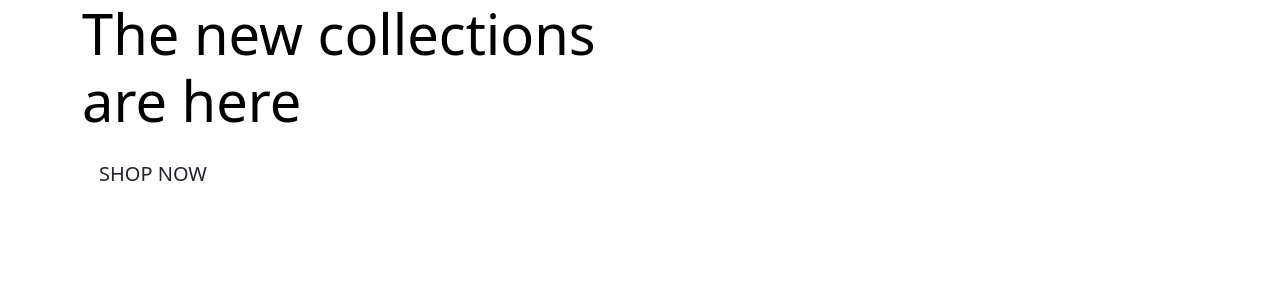
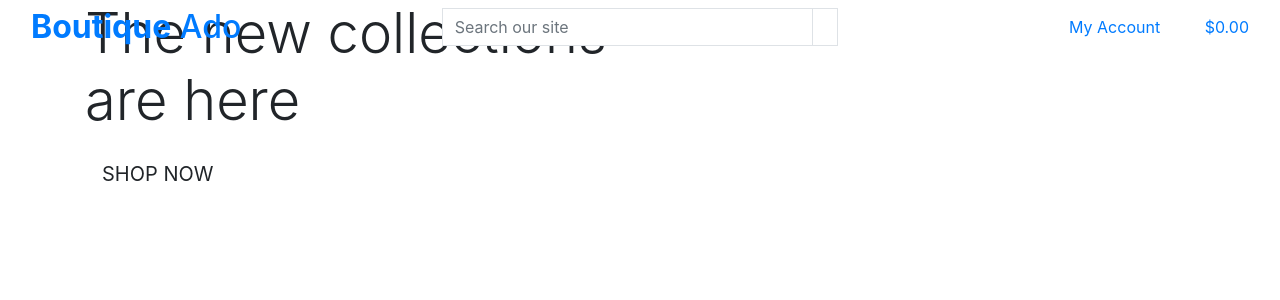
Before and after one commit to stephendawsondev/boutique-ado, a Django app: page / in a window 1280 px wide. Shown: the top 300 px of the page. Run offline with Django 3.2, Linux system fonts and the light colour scheme; some libraries are stand-ins or nearby versions.

Commit message:
add main page header

```diff
--- a/templates/base.html
+++ b/templates/base.html
@@ -1,52 +1,124 @@
 {% load static %}
 
-<!DOCTYPE html>
+<!doctype html>
 <html lang="en">
 
 <head>
+
   {% block meta %}
-  <!-- Required meta tags -->
-  <meta http-equiv-"X-UA-Compatible" content="IE=edge" />
-  <meta charset="utf-8" />
-  <meta name="viewport" content="width=device-width, initial-scale=1" />
+  <meta http-equiv="X-UA-Compatible" content="ie=edge">
+  <meta charset="utf-8">
+  <meta name="viewport" content="width=device-width, initial-scale=1, shrink-to-fit=no">
+  {% endblock %}
 
-  {% endblock meta %}
+  {% block extra_meta %}
+  {% endblock %}
 
-  {% block extra_meta %}{% endblock extra_meta %}
+  {% block corecss %}
+  <link rel="stylesheet" href="https://stackpath.bootstrapcdn.com/bootstrap/4.4.1/css/bootstrap.min.css"
+    integrity="sha384-Vkoo8x4CGsO3+Hhxv8T/Q5PaXtkKtu6ug5TOeNV6gBiFeWPGFN9MuhOf23Q9Ifjh" crossorigin="anonymous">
+  {% endblock %}
 
-  {% block css %}
-  <!-- Bootstrap CSS -->
-  <link href="https://cdn.jsdelivr.net/npm/bootstrap@5.1.3/dist/css/bootstrap.min.css" rel="stylesheet"
-    integrity="sha384-1BmE4kWBq78iYhFldvKuhfTAU6auU8tT94WrHftjDbrCEXSU1oBoqyl2QvZ6jIW3" crossorigin="anonymous" />
+  {% block extra_css %}
+  {% endblock %}
 
-  {% endblock css %}
+  {% block corejs %}
+  <script src="https://code.jquery.com/jquery-3.4.1.slim.min.js"
+    integrity="sha384-J6qa4849blE2+poT4WnyKhv5vZF5SrPo0iEjwBvKU7imGFAV0wwj1yYfoRSJoZ+n" crossorigin="anonymous">
+  </script>
+  <script src="https://cdn.jsdelivr.net/npm/popper.js@1.16.0/dist/umd/popper.min.js"
+    integrity="sha384-Q6E9RHvbIyZFJoft+2mJbHaEWldlvI9IOYy5n3zV9zzTtmI3UksdQRVvoxMfooAo" crossorigin="anonymous">
+  </script>
+  <script src="https://stackpath.bootstrapcdn.com/bootstrap/4.4.1/js/bootstrap.min.js"
+    integrity="sha384-wfSDF2E50Y2D1uUdj0O3uMBJnjuUD4Ih7YwaYd1iqfktj0Uod8GCExl3Og8ifwB6" crossorigin="anonymous">
+  </script>
+  {% endblock %}
 
-  {% block extra_css %}{% endblock extra_css %}
+  {% block extra_js %}
+  {% endblock %}
 
-  {% block js %}
-  <script src="https://cdn.jsdelivr.net/npm/bootstrap@5.1.3/dist/js/bootstrap.bundle.min.js"
-    integrity="sha384-ka7Sk0Gln4gmtz2MlQnikT1wXgYsOg+OMhuP+IlRH9sENBO0LRn5q+8nbTov4+1p" crossorigin="anonymous">
-  </script>
-  {% endblock js %}
-
-  {% block extra_js %}{% endblock extra_js %}
-
-  <title>Boutique Ado {% block extra_title %}{% endblock extra_title %}</title>
+  <title>Boutique Ado {% block extra_title %}{% endblock %}</title>
 </head>
 
 <body>
-
-  <header class="container-fluid fixed-top"></header>
+  <header class="container-fluid fixed-top">
+    <div class="row">
+      <div class="col-12 col-lg-4 my-auto py-1 py-lg-0 text-center text-lg-left">
+        <a href="{% url 'home' %}" class="nav-link main-logo-link">
+          <h2 class="logo-font text-black my-0"><strong>Boutique</strong> Ado</h2>
+        </a>
+      </div>
+      <div class="col-12 col-lg-4 my-auto py-1 py-lg-0">
+        <form method="GET" action="">
+          <div class="input-group w-100">
+            <input class="form-control border border-black rounded-0" type="text" name="q"
+              placeholder="Search our site">
+            <div class="input-group-append">
+              <button class="form-control btn btn-black border border-black rounded-0" type="submit">
+                <span class="icon">
+                  <i class="fas fa-search"></i>
+                </span>
+              </button>
+            </div>
+          </div>
+        </form>
+      </div>
+      <div class="col-12 col-lg-4 my-auto py-1 py-lg-0">
+        <ul class="list-inline list-unstyled text-center text-lg-right my-0">
+          <li class="list-inline-item dropdown">
+            <a class="text-black nav-link" href="#" id="user-options" data-toggle="dropdown" aria-haspopup="true"
+              aria-expanded="false">
+              <div class="text-center">
+                <div><i class="fas fa-user fa-lg"></i></div>
+                <p class="my-0">My Account</p>
+              </div>
+            </a>
+            <div class="dropdown-menu border-0" aria-labelledby="user-options">
+              {% if request.user.is_authenticated %}
+              {% if request.user.is_superuser %}
+              <a href="" class="dropdown-item">Product Management</a>
+              {% endif %}
+              <a href="" class="dropdown-item">My Profile</a>
+              <a href="{% url 'account_logout' %}" class="dropdown-item">Logout</a>
+              {% else %}
+              <a href="{% url 'account_signup' %}" class="dropdown-item">Register</a>
+              <a href="{% url 'account_login' %}" class="dropdown-item">Login</a>
+              {% endif %}
+            </div>
+          </li>
+          <li class="list-inline-item">
+            <a class="{% if grand_total %}text-info font-weight-bold{% else %}text-black{% endif %} nav-link" href="">
+              <div class="text-center">
+                <div><i class="fas fa-shopping-bag fa-lg"></i></div>
+                <p class="my-0">
+                  {% if grand_total %}
+                  ${{ grand_total|floatformat:2 }}
+                  {% else %}
+                  $0.00
+                  {% endif %}
+                </p>
+              </div>
+            </a>
+          </li>
+        </ul>
+      </div>
+    </div>
+  </header>
 
   {% if messages %}
-  <div class="messages-container"></div>
+  <div class="message-container"></div>
   {% endif %}
 
-  {% block page_header %}{% endblock page_header %}
+  {% block page_header %}
+  {% endblock %}
 
-  {% block content %}{% endblock content %}
+  {% block content %}
+  {% endblock %}
 
-  {% block post_load_js %}{% endblock post_load_js %}
+  {% block postloadjs %}
+  {% endblock %}
+
+
 </body>
 
 </html>
```
